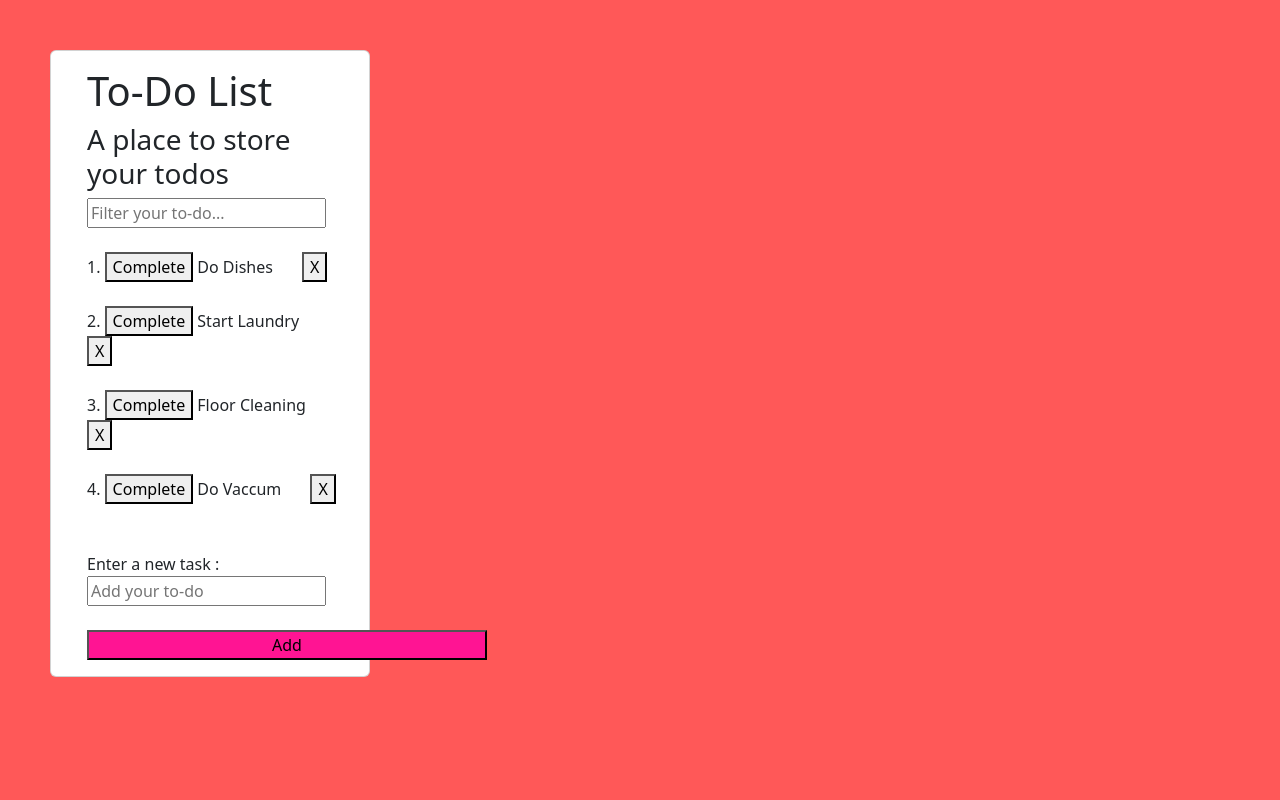
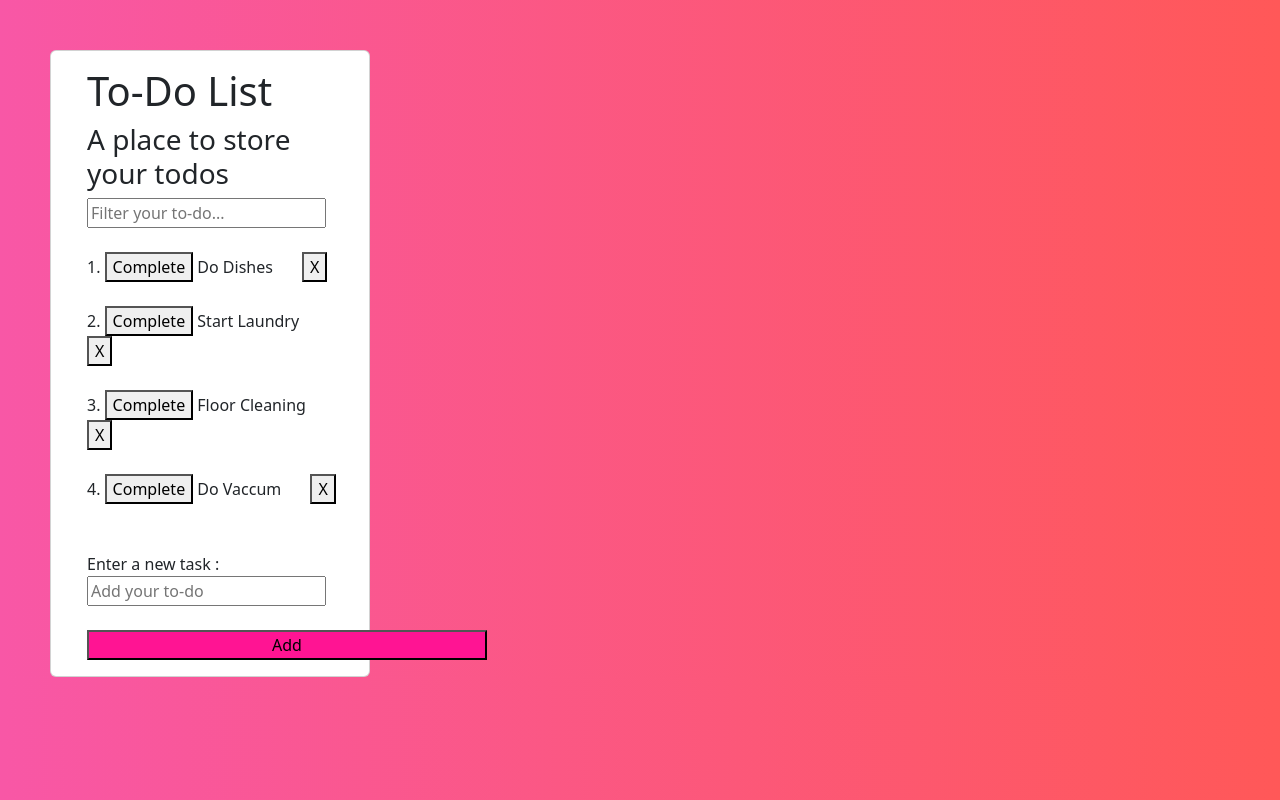
Before and after one commit to miraj00/to-do-list_Angular_Project, an Angular app: page / in a window 1280 px wide. Built offline with nearby package versions, Linux system fonts and the light colour scheme.

Commit message:
background color gradient issue fixed

```diff
--- a/src/app/app.component.css
+++ b/src/app/app.component.css
@@ -1,8 +1,8 @@
 
 body {
 
- /* background-color : -moz-linear-gradient(to right, #f857a6, #ff5858);  */
-    background-color : #ff5858;
+  background : linear-gradient(to right, #f857a6, #ff5858);
+   /* background-color : #ff5858; */
 
  }
 
```
